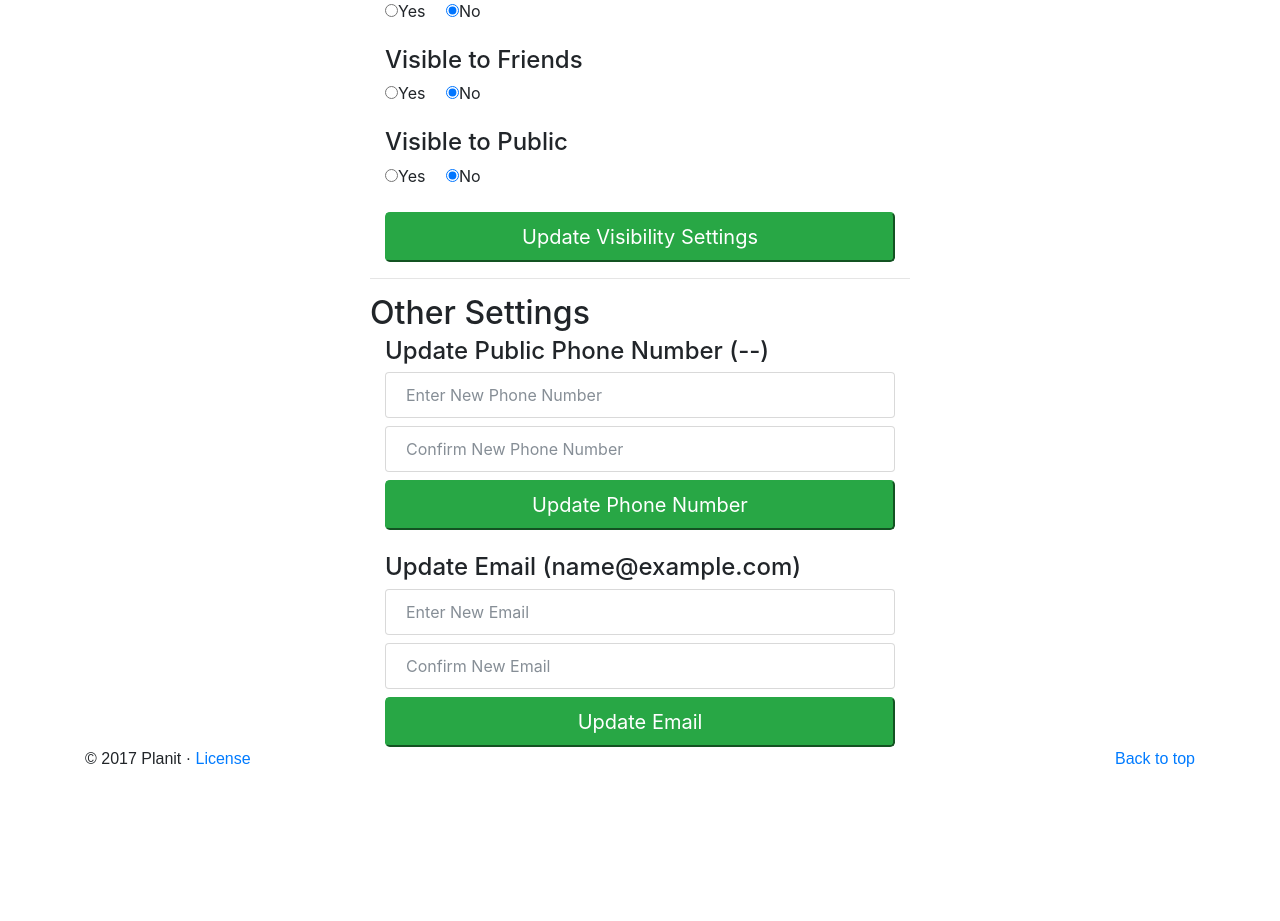
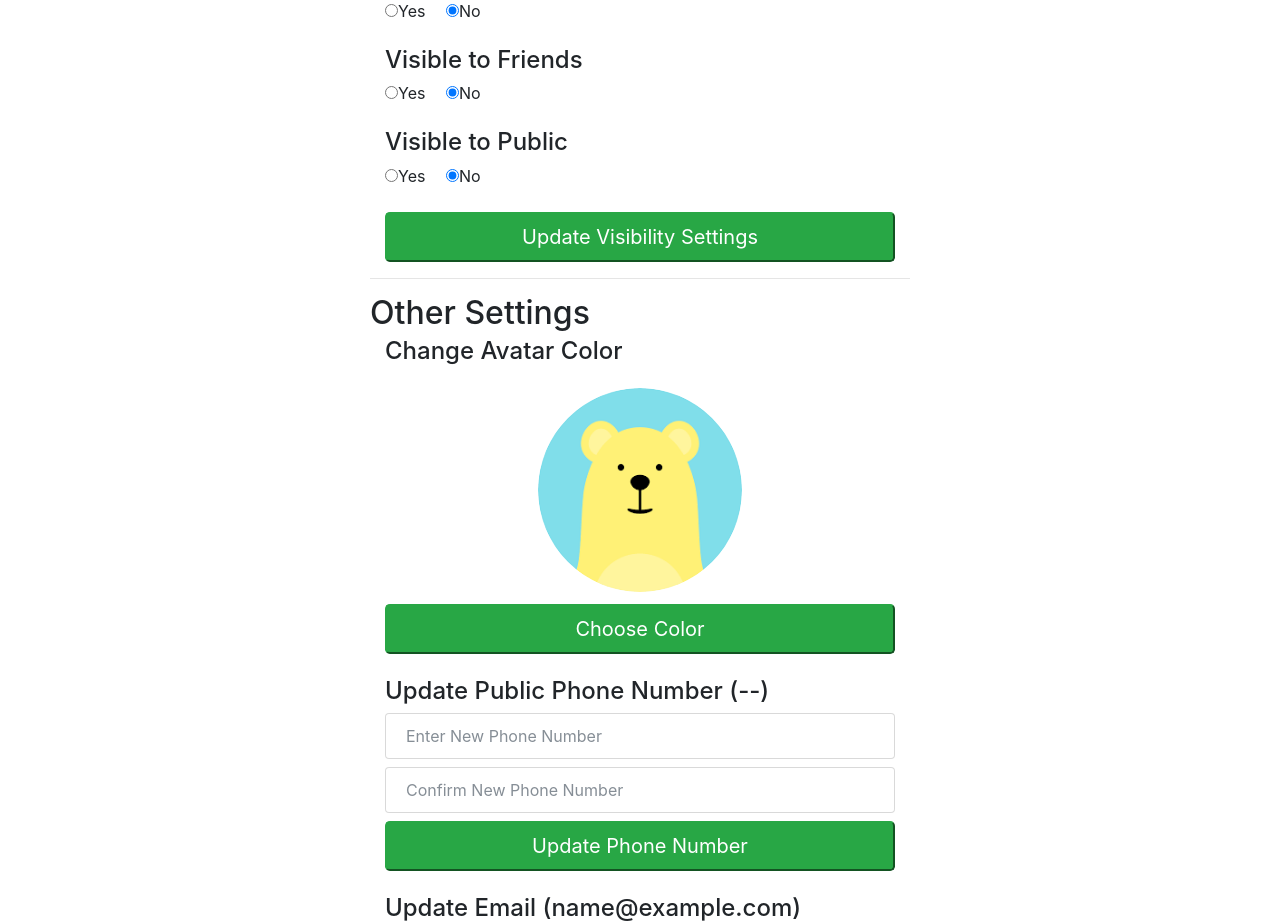
Before and after one commit to nickpalmer789/ProductionNumber4, a PHP site: page /content/settings.php in a window 1280 px wide. Shown: the part 783-1704 px from the top of the page. Before the commit the page ends 1550 px from the top, so only its background shows below. Run offline with PHP 8.4, Linux system fonts and the light colour scheme; the visitor is signed in with stand-in values (Sample User, id 1); some libraries are stand-ins or nearby versions.

Commit message:
added avatar functionality

```diff
--- a/content/settings.php
+++ b/content/settings.php
@@ -52,6 +52,9 @@
     $result = mysqli_query($connection,$query);
     $user = mysqli_fetch_row($result);
 
+    $query = "SELECT default_avatar_color FROM user_settings WHERE username = '{$_SESSION['login_user']}'";
+    $result = mysqli_query($connection,$query);
+    $avatar_color = mysqli_fetch_row($result);
     ?>
         <div class="container">
             <h1 class="text-center">
@@ -142,6 +145,17 @@
 			<h2 id="c4">Other Settings</h2>
                 	<div class="col-md-12">
                     <form action="../php/settingsHandlers/settingsHandlerPhone.php" method="post">
+
+        <?php
+            echo "<h4>Change Avatar Color</h4>";
+            echo "<div class=\"imgcontainer\">";
+            echo "<img src=\"../assets/icons/bear_avatar.png\" alt=\"Planit\" class=\"avatar\">";
+            echo  "</div>";
+		?>
+
+        <button class="btn-success btn-lg btn-block" type="button" data-toggle="modal" data-target="#colorModal">Choose Color</button>
+                        <br>
+
         <?php
             echo "<h4>Update Public Phone Number (";
             echo substr($phone[0], 0, 3).'-'.substr($phone[0], 3, 3).'-'.substr($phone[0],6);
@@ -172,6 +186,17 @@
 
 		</div>
 
+        <!-- Include a bear avatar
+
+           <div class="col-md-3 ">
+                <div class="imgcontainer">
+                            <img src="../assets/icons/bear_avatar.png" alt="Planit" class="avatar">
+                </div>
+                </div>
+
+        -->
+
+
             </div>
             <?php
                 include('../templates/footerCopy.php');
@@ -181,6 +206,116 @@
             <?php
                 include('../templates/footerScripts.php');
             ?>
+
+    <!-- The color modal -->
+            <div class="modal fade" id="colorModal" role="dialog">
+                <div class="modal-dialog">
+                    <div class="modal-content">
+                        <div class="modal-body">
+                            <form action="/php/settingsHandlers/settingsHandlerChangeColor.php" method="post">
+                                <div class="imgcontainer">
+                                    <h2>Choose New Color</h2>
+                                </div>
+
+<label class="check_container">Default
+<?php
+    if($avatar_color[0]=='default'){
+        echo "<input type=\"radio\" checked=\"checked\" name=\"color\" value=\"default\">";
+    }else{
+        echo "<input type=\"radio\" name=\"color\" value=\"default\">";
+    }
+?>
+
+  <span class="checkmark"></span>
+</label>
+
+<label class="check_container">Red
+<?php
+    if($avatar_color[0]=='red'){
+        echo "<input type=\"radio\" checked=\"checked\" name=\"color\" value=\"red\">";
+    }else{
+        echo "<input type=\"radio\" name=\"color\" value=\"red\">";
+    }
+?>
+    <span class="checkmark"></span>
+</label>
+
+<label class="check_container" value="yellow">Yellow
+<?php
+    if($avatar_color[0]=='yellow'){
+        echo "<input type=\"radio\" checked=\"checked\" name=\"color\" value=\"yellow\">";
+    }else{
+        echo "<input type=\"radio\" name=\"color\" value=\"yellow\">";
+    }
+?>
+    <span class="checkmark"></span>
+</label>
+
+<label class="check_container" value="blue">Blue
+<?php
+    if($avatar_color[0]=='blue'){
+        echo "<input type=\"radio\" checked=\"checked\" name=\"color\" value=\"blue\">";
+    }else{
+        echo "<input type=\"radio\" name=\"color\" value=\"blue\">";
+    }
+?>
+    <span class="checkmark"></span>
+</label>
+
+<label class="check_container" value="green">Green
+<?php
+    if($avatar_color[0]=='green'){
+        echo "<input type=\"radio\" checked=\"checked\" name=\"color\" value=\"green\">";
+    }else{
+        echo "<input type=\"radio\" name=\"color\" value=\"green\">";
+    }
+?>
+    <span class="checkmark"></span>
+</label>
+
+<label class="check_container" value="purple">Purple
+<?php
+    if($avatar_color[0]=='purple'){
+        echo "<input type=\"radio\" checked=\"checked\" name=\"color\" value=\"purple\">";
+    }else{
+        echo "<input type=\"radio\" name=\"color\" value=\"purple\">";
+    }
+?>
+    <span class="checkmark"></span>
+</label>
+
+<label class="check_container" value="orange">Orange
+<?php
+    if($avatar_color[0]=='orange'){
+        echo "<input type=\"radio\" checked=\"checked\" name=\"color\" value=\"orange\">";
+    }else{
+        echo "<input type=\"radio\" name=\"color\" value=\"orange\">";
+    }
+?>
+    <span class="checkmark"></span>
+</label>
+
+<label class="check_container" value="pink">Pink
+<?php
+    if($avatar_color[0]=='pink'){
+        echo "<input type=\"radio\" checked=\"checked\" name=\"color\" value=\"pink\">";
+    }else{
+        echo "<input type=\"radio\" name=\"color\" value=\"pink\">";
+    }
+?>  <span class="checkmark"></span>
+</label>
+
+                                <button class="btn-success btn-lg btn-block" type="submit">Update Color</button>
+                                <br>
+                                <button type="button" class="btn-danger btn-lg btn-block" data-dismiss="modal">Cancel</button>
+                            </form>
+                        </div>
+                    </div>
+                </div>
+            </div>
+            <!-- End Modal -->
+
+
 </body>
 
 </html>
--- /dev/null
+++ b/php/settingsHandlers/settingsHandlerChangeColor.php
@@ -0,0 +1,3 @@
+<?php
+    echo"Hello, We are Trying to Change Color!"
+?>
```
Also changed, not shown: css/settings.css (+66 -0 lines), assets/icons/bear_avatar.png (added).
